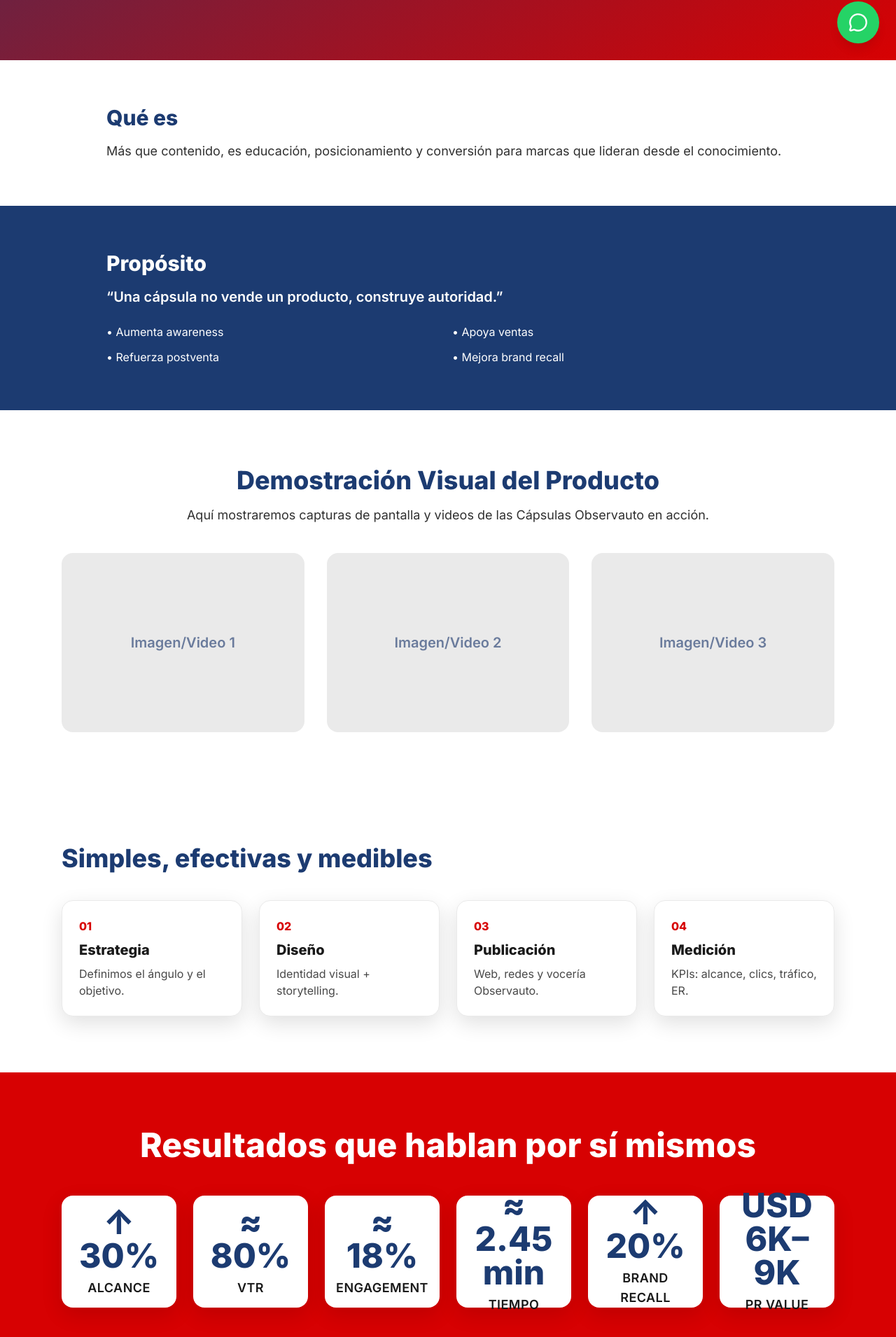
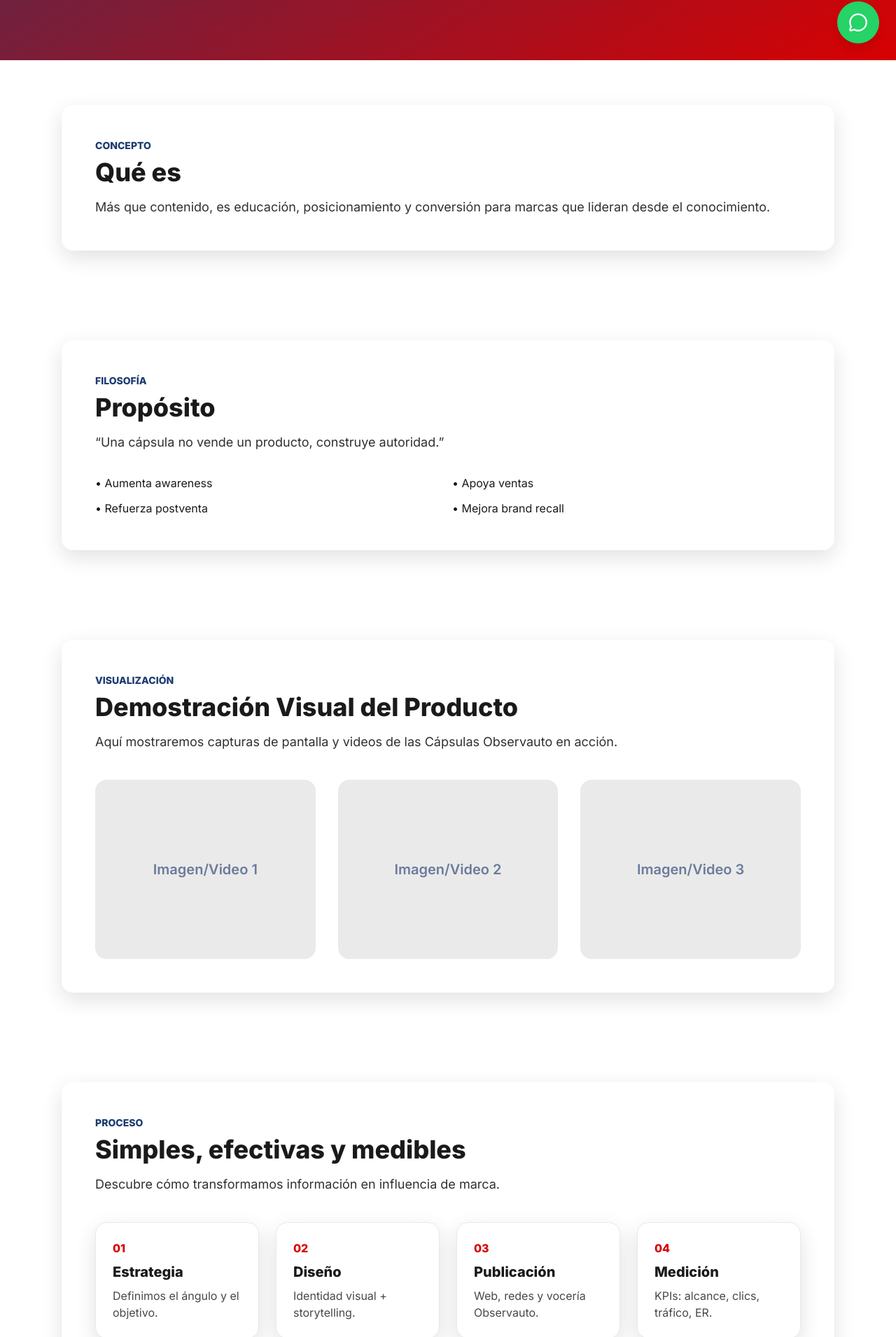
Before and after one commit to observauto/sales-capsulas, a React (Vite) app: page / in a window 1280 px wide. Shown: the part 714-2624 px from the top of the page at 70% size. Built offline with nearby package versions, Linux system fonts and the light colour scheme.

Commit message:
[dyad] Implementando el diseño de tarjeta de las capturas de pantalla en varias secciones - wrote 4 file(s), renamed 2 file(s)

```diff
--- a/src/App.jsx
+++ b/src/App.jsx
@@ -1,11 +1,12 @@
 import Navbar from './components/Navbar'
 import Hero from './components/Hero'
-import Steps from './components/Steps'
+import StepsContent from './components/StepsContent'
 import Metrics from './components/Metrics'
 import CTA from './components/CTA'
-import ProductShowcase from './components/ProductShowcase'
+import ProductShowcaseContent from './components/ProductShowcaseContent'
 import WhatsAppButton from './components/WhatsAppButton';
-import Footer from './components/Footer'; // Importar el nuevo componente Footer
+import Footer from './components/Footer';
+import SectionCard from './components/SectionCard';
 
 export default function App() {
   return (
@@ -13,32 +14,57 @@ export default function App() {
       <Navbar />
       <main>
         <Hero />
-        <section id="que-es" className="bg-white py-16">
-          <div className="mx-auto max-w-5xl px-6">
-            <h2 className="text-3xl font-extrabold text-oa-blue">Qué es</h2>
-            <p className="mt-4 text-lg text-oa-ink/90">
-              Más que contenido, es educación, posicionamiento y conversión para marcas que lideran desde el conocimiento.
-            </p>
+        <div id="que-es" className="py-16 bg-oa-white">
+          <div className="mx-auto max-w-6xl px-6">
+            <SectionCard
+              overline="Concepto"
+              title="Qué es"
+              subtitle="Más que contenido, es educación, posicionamiento y conversión para marcas que lideran desde el conocimiento."
+            />
           </div>
-        </section>
-        <section id="proposito" className="bg-oa-blue text-white py-16">
-          <div className="mx-auto max-w-5xl px-6">
-            <h2 className="text-3xl font-extrabold">Propósito</h2>
-            <p className="mt-4 text-xl font-semibold">“Una cápsula no vende un producto, construye autoridad.”</p>
+        </div>
+        <div id="proposito" className="py-16 bg-oa-white">
+          <div className="mx-auto max-w-6xl px-6">
+            <SectionCard
+              overline="Filosofía"
+              title="Propósito"
+              subtitle="“Una cápsula no vende un producto, construye autoridad.”"
+            >
               <ul className="mt-6 grid gap-3 sm:grid-cols-2">
                 <li>• Aumenta awareness</li>
                 <li>• Apoya ventas</li>
                 <li>• Refuerza postventa</li>
                 <li>• Mejora brand recall</li>
               </ul>
+            </SectionCard>
           </div>
-        </section>
-        <ProductShowcase />
-        <Steps />
+        </div>
+        <div id="product-showcase" className="py-16 bg-oa-white">
+          <div className="mx-auto max-w-6xl px-6">
+            <SectionCard
+              overline="Visualización"
+              title="Demostración Visual del Producto"
+              subtitle="Aquí mostraremos capturas de pantalla y videos de las Cápsulas Observauto en acción."
+            >
+              <ProductShowcaseContent />
+            </SectionCard>
+          </div>
+        </div>
+        <div id="como-funciona" className="py-16 bg-oa-white">
+          <div className="mx-auto max-w-6xl px-6">
+            <SectionCard
+              overline="Proceso"
+              title="Simples, efectivas y medibles"
+              subtitle="Descubre cómo transformamos información en influencia de marca."
+            >
+              <StepsContent />
+            </SectionCard>
+          </div>
+        </div>
         <Metrics />
         <CTA />
       </main>
-      <Footer /> {/* Usar el nuevo componente Footer aquí */}
+      <Footer />
       <WhatsAppButton />
     </div>
   )
--- a/src/components/ProductShowcase.jsx
+++ /dev/null
@@ -1,32 +0,0 @@
-import { motion } from 'framer-motion';
-
-export default function ProductShowcase() {
-  return (
-    <section id="product-showcase" className="bg-oa-white py-20">
-      <div className="mx-auto max-w-6xl px-6 text-center">
-        <h2 className="text-3xl md:text-4xl font-extrabold text-oa-blue">Demostración Visual del Producto</h2>
-        <p className="mt-4 text-lg text-oa-ink/90">
-          Aquí mostraremos capturas de pantalla y videos de las Cápsulas Observauto en acción.
-        </p>
-        <motion.div
-          initial={{ opacity: 0, y: 20 }}
-          whileInView={{ opacity: 1, y: 0 }}
-          viewport={{ once: true, amount: 0.3 }}
-          transition={{ delay: 0.2 }}
-          className="mt-10 grid gap-8 md:grid-cols-2 lg:grid-cols-3"
-        >
-          {/* Placeholder para imágenes/videos del producto */}
-          <div className="bg-oa-gray rounded-2xl p-6 h-64 flex items-center justify-center text-oa-muted-blue text-xl font-semibold">
-            Imagen/Video 1
-          </div>
-          <div className="bg-oa-gray rounded-2xl p-6 h-64 flex items-center justify-center text-oa-muted-blue text-xl font-semibold">
-            Imagen/Video 2
-          </div>
-          <div className="bg-oa-gray rounded-2xl p-6 h-64 flex items-center justify-center text-oa-muted-blue text-xl font-semibold">
-            Imagen/Video 3
-          </div>
-        </motion.div>
-      </div>
-    </section>
-  );
-}
--- /dev/null
+++ b/src/components/ProductShowcaseContent.jsx
@@ -0,0 +1,24 @@
+import { motion } from 'framer-motion';
+
+export default function ProductShowcaseContent() {
+  return (
+    <motion.div
+      initial={{ opacity: 0, y: 20 }}
+      whileInView={{ opacity: 1, y: 0 }}
+      viewport={{ once: true, amount: 0.3 }}
+      transition={{ delay: 0.2 }}
+      className="mt-10 grid gap-8 md:grid-cols-2 lg:grid-cols-3"
+    >
+      {/* Placeholder para imágenes/videos del producto */}
+      <div className="bg-oa-gray rounded-2xl p-6 h-64 flex items-center justify-center text-oa-muted-blue text-xl font-semibold">
+        Imagen/Video 1
+      </div>
+      <div className="bg-oa-gray rounded-2xl p-6 h-64 flex items-center justify-center text-oa-muted-blue text-xl font-semibold">
+        Imagen/Video 2
+      </div>
+      <div className="bg-oa-gray rounded-2xl p-6 h-64 flex items-center justify-center text-oa-muted-blue text-xl font-semibold">
+        Imagen/Video 3
+      </div>
+    </motion.div>
+  );
+}
--- /dev/null
+++ b/src/components/SectionCard.jsx
@@ -0,0 +1,18 @@
+import { motion } from 'framer-motion';
+
+export default function SectionCard({ overline, title, subtitle, children, className }) {
+  return (
+    <motion.section
+      initial={{ opacity: 0, y: 20 }}
+      whileInView={{ opacity: 1, y: 0 }}
+      viewport={{ once: true, amount: 0.3 }}
+      transition={{ duration: 0.6, ease: 'easeOut' }}
+      className={`bg-white rounded-2xl shadow-soft p-8 md:p-12 ${className || ''}`}
+    >
+      {overline && <p className="text-oa-blue font-bold text-sm uppercase mb-2">{overline}</p>}
+      {title && <h2 className="text-3xl md:text-4xl font-extrabold text-oa-ink">{title}</h2>}
+      {subtitle && <p className="mt-4 text-lg text-oa-ink/90">{subtitle}</p>}
+      {children && <div className={title || subtitle ? "mt-8" : ""}>{children}</div>}
+    </motion.section>
+  );
+}
--- a/src/components/Steps.jsx
+++ /dev/null
@@ -1,34 +0,0 @@
-import { motion } from 'framer-motion'
-
-const STEPS = [
-  { title: 'Estrategia', text: 'Definimos el ángulo y el objetivo.' },
-  { title: 'Diseño', text: 'Identidad visual + storytelling.' },
-  { title: 'Publicación', text: 'Web, redes y vocería Observauto.' },
-  { title: 'Medición', text: 'KPIs: alcance, clics, tráfico, ER.' },
-]
-
-export default function Steps() {
-  return (
-    <section id="como-funciona" className="bg-oa-white py-20">
-      <div className="mx-auto max-w-6xl px-6">
-        <h2 className="text-3xl md:text-4xl font-extrabold text-oa-blue">Simples, efectivas y medibles</h2>
-        <div className="mt-10 grid gap-6 sm:grid-cols-2 lg:grid-cols-4">
-          {STEPS.map((s, i) => (
-            <motion.div
-              key={s.title}
-              initial={{ opacity: 0, y: 20 }}
-              whileInView={{ opacity: 1, y: 0 }}
-              viewport={{ once: true, amount: 0.3 }}
-              transition={{ delay: i * 0.08 }}
-              className="rounded-2xl border border-oa-gray bg-white p-6 shadow-soft hover:-translate-y-1 hover:shadow-lg transition"
-            >
-              <div className="text-oa-red font-bold">{`0${i+1}`}</div>
-              <h3 className="mt-2 text-xl font-bold text-oa-ink">{s.title}</h3>
-              <p className="mt-2 text-oa-ink/80">{s.text}</p>
-            </motion.div>
-          ))}
-        </div>
-      </div>
-    </section>
-  )
-}
--- /dev/null
+++ b/src/components/StepsContent.jsx
@@ -0,0 +1,29 @@
+import { motion } from 'framer-motion'
+
+const STEPS = [
+  { title: 'Estrategia', text: 'Definimos el ángulo y el objetivo.' },
+  { title: 'Diseño', text: 'Identidad visual + storytelling.' },
+  { title: 'Publicación', text: 'Web, redes y vocería Observauto.' },
+  { title: 'Medición', text: 'KPIs: alcance, clics, tráfico, ER.' },
+]
+
+export default function StepsContent() {
+  return (
+    <div className="mt-10 grid gap-6 sm:grid-cols-2 lg:grid-cols-4">
+      {STEPS.map((s, i) => (
+        <motion.div
+          key={s.title}
+          initial={{ opacity: 0, y: 20 }}
+          whileInView={{ opacity: 1, y: 0 }}
+          viewport={{ once: true, amount: 0.3 }}
+          transition={{ delay: i * 0.08 }}
+          className="rounded-2xl border border-oa-gray bg-white p-6 shadow-soft hover:-translate-y-1 hover:shadow-lg transition"
+        >
+          <div className="text-oa-red font-bold">{`0${i+1}`}</div>
+          <h3 className="mt-2 text-xl font-bold text-oa-ink">{s.title}</h3>
+          <p className="mt-2 text-oa-ink/80">{s.text}</p>
+        </motion.div>
+      ))}
+    </div>
+  )
+}
```
Lines whose indentation alone changed are shown as unchanged.
